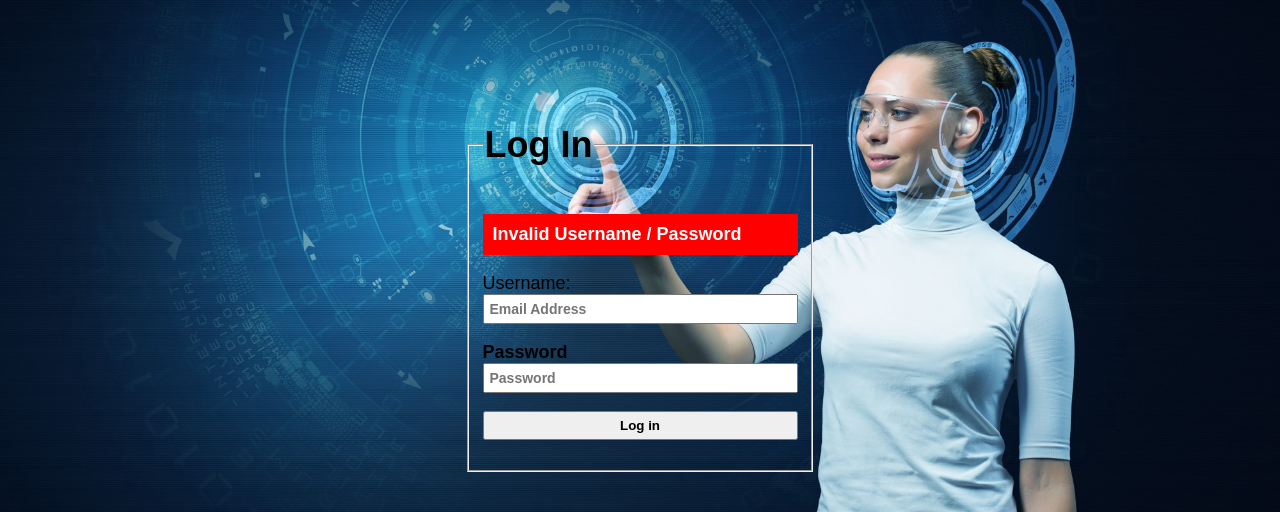
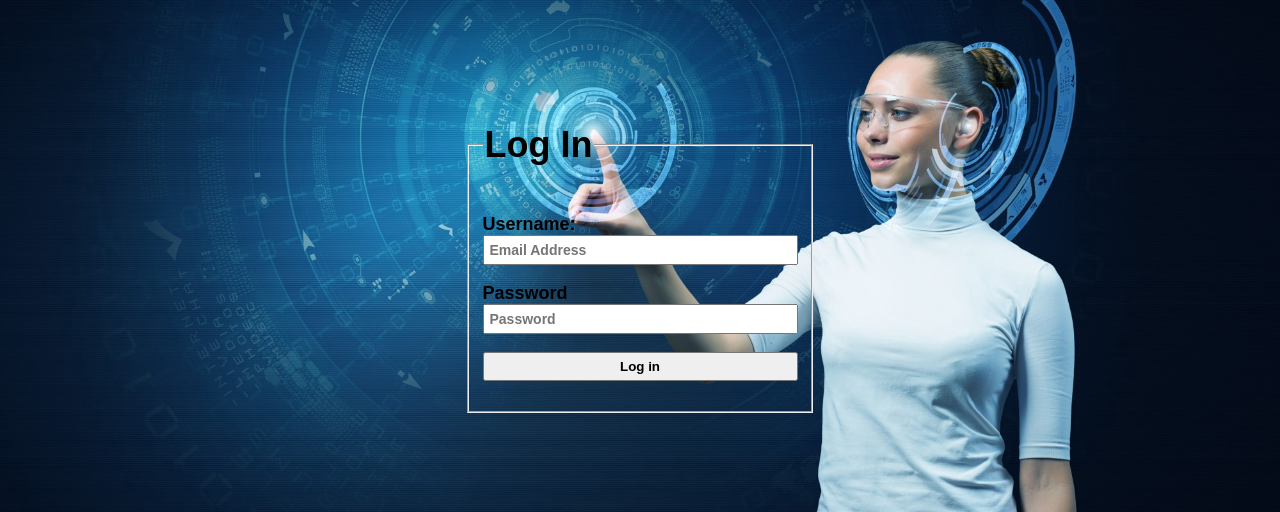
Before and after one commit to Kavindu-Gayantha/SE2016, a PHP site: page / in a window 1280 px wide. Shown: the part 113-625 px from the top of the page. Run offline with PHP 8.4, Linux system fonts and the light colour scheme; data that the repository does not hold is empty.

Commit message:
err login still

```diff
--- a/connection.php
+++ b/connection.php
@@ -4,8 +4,8 @@
   $user="root";
   $password="";
 
-  $conn = mysqli_connect("localhost","root","","$db");
-  if(mysqli_connect_errno())
+  $conn = mysqli_connect("localhost","root","","SEweb");
+  if(mysqli_connect_error())
   {
     die('databse connection failed '. mysqli_connect_error());
   }
--- a/index.php
+++ b/index.php
@@ -14,7 +14,7 @@ if (isset($_POST['submit']))
   {
     $errors[] = 'Password is Missing / Invalid ';
   }
-}
+
 
 // check if there are any errors in the form
 if(empty ($errors))
@@ -48,16 +48,11 @@ if(empty ($errors))
   {
     $errors[] = 'Database query failed';
   }
-
-  // check if the user is Invalid
-
-  // if not , display the error
+}
 }
 
+?>
 
-
-
- ?>
 <!doctype html>
 <html lang="en">
 <head><title>log in</title>
@@ -75,9 +70,9 @@ if(empty ($errors))
 
        <!--<p class="error">Invalid Username / Password</p>-->
        <?php
-       if(isset($errors) && !empty($errors))
+       if( isset($errors) && !empty($errors))
        {
-         echo '<p class="error">Invalid Username / Password</p';
+         echo '<p class="error">Invalid Username / Password</p>';
        }
 
         ?>
@@ -91,10 +86,11 @@ if(empty ($errors))
           <label for="">Password</label><!-- password-->
           <input type="password" name="password" id="" placeholder="Password">
         </p>
+        <p>
           <button type="submit" name="submit">Log in</button>
-        <p>
+        </p>
 
-        </p>
+
       </fieldset>
     </form>
 
```
